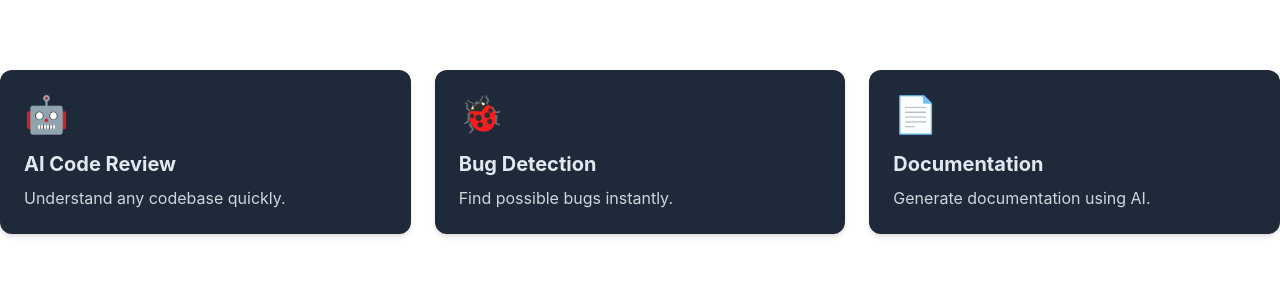
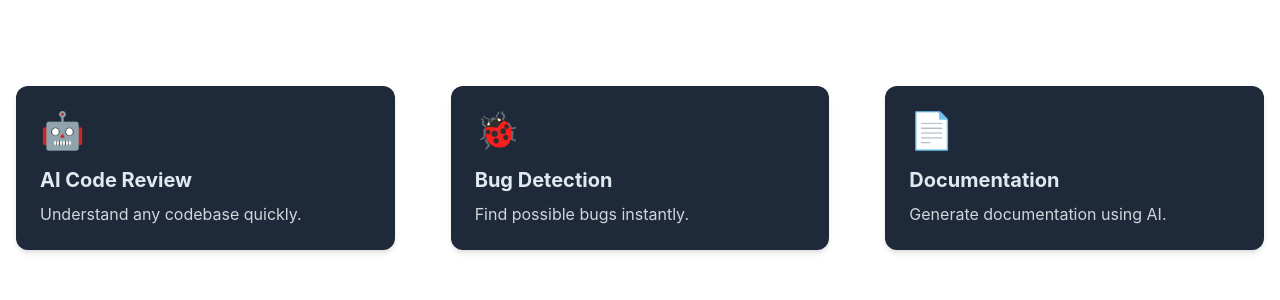
Before and after one commit to himanshu979347/DevLensAI, a React (Vite) app in the folder client/: page / in a window 1280 px wide. Shown: the part 1220-1520 px from the top of the page. Built offline with nearby package versions, Linux system fonts and the light colour scheme.

Commit message:
adding margin in feature cards

```diff
--- a/client/src/components/landing/FeatureCard.jsx
+++ b/client/src/components/landing/FeatureCard.jsx
@@ -1,6 +1,6 @@
 function FeatureCard({title, description, icon} ){
     return(
-        <div className="bg-gray-800 text-slate-200 rounded-xl shadow-md p-6 hover:shadow-xl transition duration-300">
+        <div className="bg-gray-800 text-slate-200 rounded-xl shadow-md p-6 m-4 hover:shadow-xl transition duration-300">
             <div className="text-4xl">{icon}</div>
             <h3 className="text-xl font-bold mt-4">{title}
                 </h3>
```
